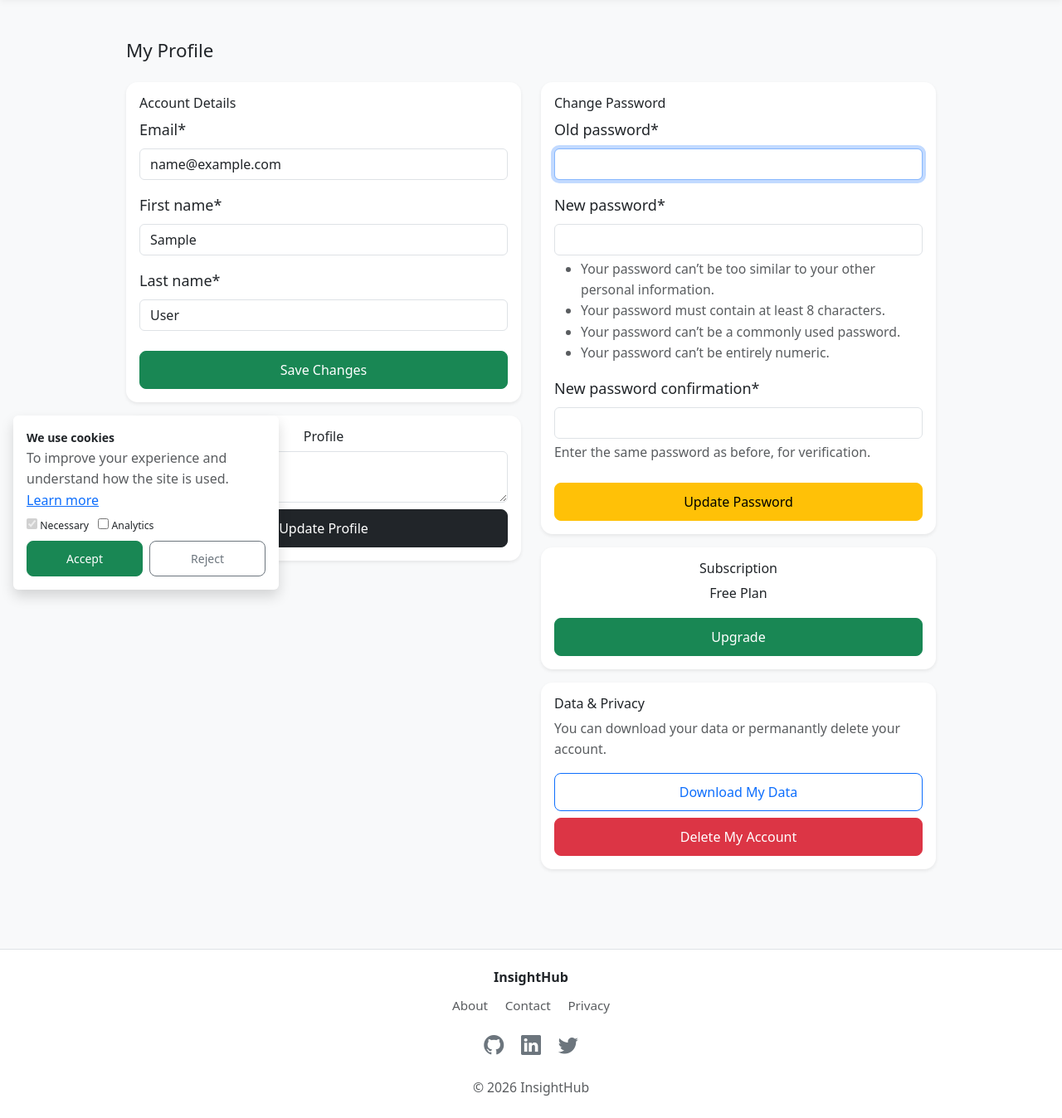
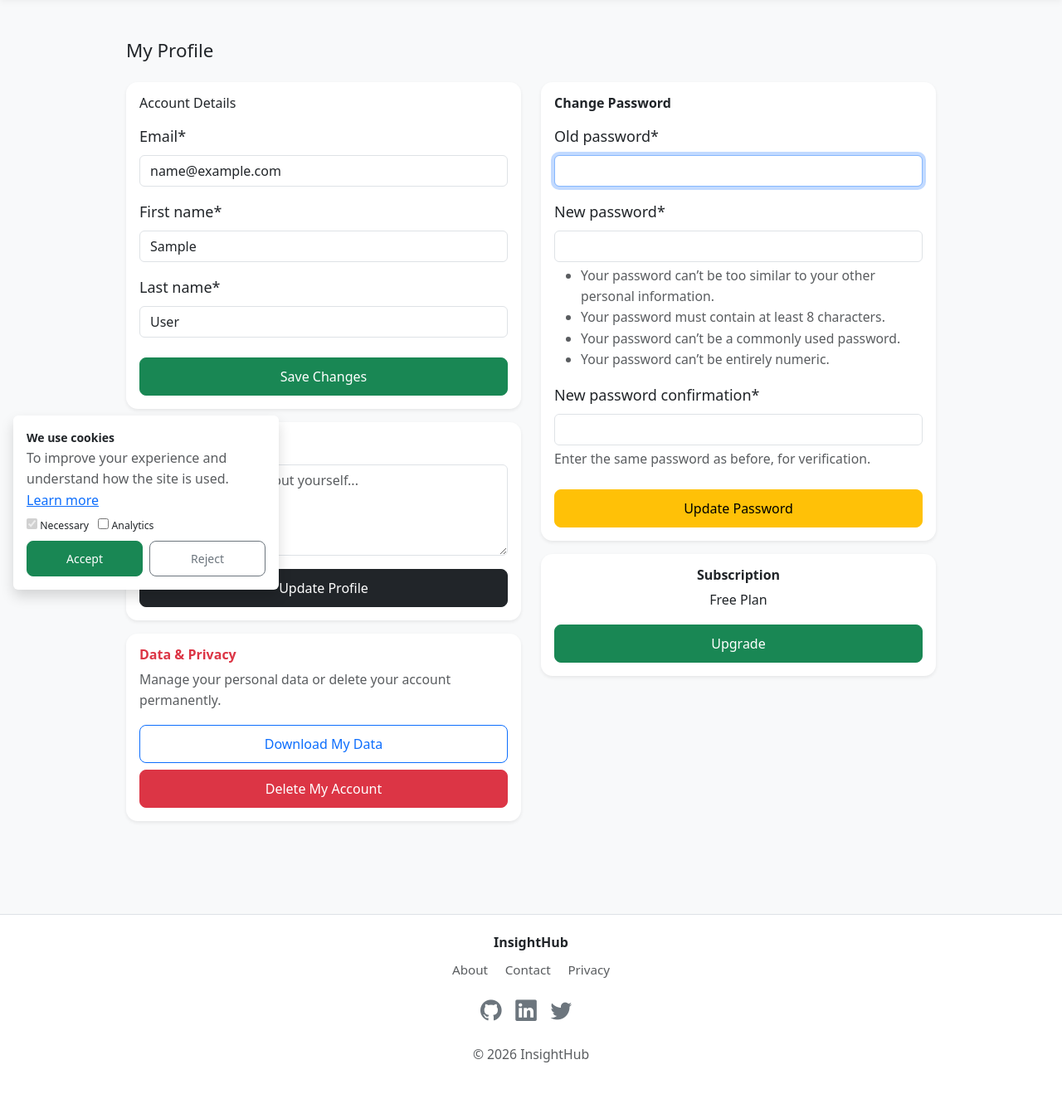
Before and after one commit to ghanshyam20/my-fullstack-project, a Django app: page /profile/ in a window 1280 px wide. Shown: the part 73-1421 px from the top of the page at 83% size. After the commit the page ends 1354 px from the top, so only its background shows below. Run offline with Django 5.2, Linux system fonts and the light colour scheme; the visitor is signed in with stand-in values (Sample User, id 1); data comes from the database, SQL or seed files in the repository; data that the repository does not hold is empty; some libraries are stand-ins or nearby versions.

```diff
--- a/account/static/account/css/index.css
+++ b/account/static/account/css/index.css
@@ -288,6 +288,33 @@ footer i:hover {
 
 }
 
+.contact-link {
+  color: #6c757d;
+  text-decoration: none;
+  transition: 0.2s;
+  cursor: pointer;
+}
+
+.contact-link:hover {
+  color: #000;
+  text-decoration: underline;
+}
+
+
+.social-icon {
+  font-size: 1.6rem;
+  color: #333;
+  margin-right: 12px;
+  display: inline-block;
+  transition: 0.3s;
+}
+
+.social-icon:hover {
+  color: #000;
+  transform: translateY(-3px);
+}
+
+
 /*  for smal Small mobile  */
 @media (max-width: 480px) {
 
--- a/account/templates/account/profile.html
+++ b/account/templates/account/profile.html
@@ -12,10 +12,10 @@
         <!-- left side  -->
         <div class="col-md-6">
 
-            <!-- for account details -->
-            <div class="card shadow-sm">
+            <!-- accoutn details  -->
+            <div class="card shadow-sm mb-3">
                 <div class="card-body">
-                    <h6>Account Details</h6>
+                    <h6 class="mb-3">Account Details</h6>
 
                     <form method="POST">
                         {% csrf_token %}
@@ -28,100 +28,38 @@
                 </div>
             </div>
 
-            <!-- for profile image and bio -->
-            <div class="card shadow-sm mt-3 text-center">
+            <!-- Profile  -->
+            <div class="card shadow-sm mb-3">
                 <div class="card-body">
+                    <h6 class="mb-3">Profile</h6>
 
-                    <h6>Profile</h6>
-
-
-
-                    <form method="POST" >
+                    <form method="POST">
                         {% csrf_token %}
 
-
-
-                        <textarea name="bio" class="form-control mb-2"
-                            placeholder="Bio">{{ request.user.profile.bio }}</textarea>
+                        <textarea name="bio"
+                            class="form-control mb-3"
+                            rows="4"
+                            placeholder="Write something about yourself...">{{ request.user.profile.bio }}</textarea>
 
                         <button name="update_profile_extra" class="btn btn-dark w-100">
                             Update Profile
                         </button>
                     </form>
-
                 </div>
             </div>
 
-        </div>
-
-
-       <!-- right side  -->
-<div class="col-md-6">
-
-    <!-- pasword  -->
-    <div class="card shadow-sm">
-        <div class="card-body">
-            <h6>Change Password</h6>
-
-            <form method="POST">
-                {% csrf_token %}
-                {{ PasswordForm|crispy }}
-
-                <button name="change_password" class="btn btn-warning w-100 mt-2">
-                    Update Password
-                </button>
-            </form>
-        </div>
-    </div>
-
-    <!-- client only  -->
-    {% if not request.user.is_writer %}
-    <div class="card shadow-sm mt-3 text-center">
+            <!-- data and privacy  -->
+            <div class="card shadow-sm mb-3">
                 <div class="card-body">
 
-            <h6>Subscription</h6>
+                    <h6 class="fw-bold text-danger">Data & Privacy</h6>
 
-            {% if subscription %}
-                <p class="fw-bold">{{ subscription.plan }}</p>
-                <small>Expires: {{ subscription.expires_at }}</small>
-            {% else %}
-                <p>Free Plan</p>
-                <a href="#" class="btn btn-success w-100">
-                    Upgrade
-                </a>
-            {% endif %}
-
-        </div>
-    </div>
-    {% endif %}
-
-    <!-- writer only  -->
-    {% if request.user.is_writer %}
-    <div class="card shadow-sm mt-3">
-        <div class="card-body">
-
-            <h6>Writer Tools</h6>
-
-            <a href="{% url 'create-article' %}" class="btn btn-dark w-100 mb-2">
-                Create Article
-            </a>
-
-            <a href="{% url 'my-articles' %}" class="btn btn-outline-dark w-100">
-                My Articles
-            </a>
-
-        </div>
-    </div>
-    {% endif %}
-    <div class="card shadow-sm mt-3">
-      <div class="card-body">
-
-        <h6>Data & Privacy</h6>
                     <p class="text-muted small mb-3">
-          You can download your data or permanantly delete your account.
+                        Manage your personal data or delete your account permanently.
                     </p>
 
-        <a href="{% url 'export-data' %}" class="btn btn-outline-primary w-100 mb-2">
+                    <a href="{% url 'export-data' %}"
+                       class="btn btn-outline-primary w-100 mb-2">
                         Download My Data
                     </a>
 
@@ -138,6 +76,62 @@
 
         </div>
 
+
+
+        <div class="col-md-6">
+
+            <!-- writer tools  -->
+            {% if request.user.is_writer %}
+            <div class="card shadow-sm mb-3">
+                <div class="card-body">
+                    <h6 class="fw-bold mb-3">Writer Tools</h6>
+
+                    <a href="{% url 'create-article' %}" class="btn btn-dark w-100 mb-2">
+                        Create Article
+                    </a>
+
+                    <a href="{% url 'my-articles' %}" class="btn btn-outline-dark w-100">
+                        My Articles
+                    </a>
+                </div>
+            </div>
+            {% endif %}
+
+            <!-- Password -->
+            <div class="card shadow-sm mb-3">
+                <div class="card-body">
+                    <h6 class="fw-bold mb-3">Change Password</h6>
+
+                    <form method="POST">
+                        {% csrf_token %}
+                        {{ PasswordForm|crispy }}
+
+                        <button name="change_password" class="btn btn-warning w-100 mt-2">
+                            Update Password
+                        </button>
+                    </form>
+                </div>
+            </div>
+
+            <!-- Subscription  -->
+            {% if not request.user.is_writer %}
+            <div class="card shadow-sm mb-3 text-center">
+                <div class="card-body">
+                    <h6 class="fw-bold mb-2">Subscription</h6>
+
+                    {% if subscription %}
+                        <p class="fw-bold">{{ subscription.plan }}</p>
+                        <small>Expires: {{ subscription.expires_at }}</small>
+                    {% else %}
+                        <p>Free Plan</p>
+                        <a href="{% url 'create-order' %}" class="btn btn-success w-100">
+                            Upgrade
+                        </a>
+                    {% endif %}
+                </div>
+            </div>
+            {% endif %}
+
         </div>
 
     </div>
--- a/account/views.py
+++ b/account/views.py
@@ -11,7 +11,7 @@ from cms import settings
 from cms.settings import EMAIL_HOST_USER
 from writer.forms import UpdateUserForm
 from .forms import CreateUserForm, LoginForm
-from .models import EmailOtp, CustomUser,ContactMessage
+from .models import EmailOtp, CustomUser,ContactMessage, Profile
 from writer.models import Article
 from django.contrib.messages import get_messages
 from django.contrib.auth import update_session_auth_hash
@@ -132,6 +132,9 @@ def verify_otp(request, user_id):
             otp_obj.delete()
 
 
+            login(request, user)
+
+
 
             #  for writer =  second email + pending page
             if user.is_writer_requested:
@@ -172,7 +175,7 @@ def verify_otp(request, user_id):
                     fail_silently=False,
                 )
 
-                return redirect('my-login')
+                return redirect('client-dashboard')
 
         else:
             messages.error(request, "Invalid or expired OTP. Please try again.")
@@ -336,6 +339,7 @@ def export_data(request):
 def profile_page(request):
 
     user = request.user
+    profile, created = Profile.objects.get_or_create(user=user)
 
     update_form = UpdateUserForm(instance=user)
     password_form = PasswordChangeForm(user=user)
@@ -372,7 +376,7 @@ def profile_page(request):
         # update  bio and image
         elif "update_profile_extra" in request.POST:
 
-            profile = user.profile
+
 
             profile.bio = request.POST.get("bio")
 
@@ -387,6 +391,7 @@ def profile_page(request):
         'UpdateUserForm': update_form,
         'PasswordForm': password_form,
         'subscription': subscription,
+        'profile': profile,
     })
 
 
--- a/cms/settings.py
+++ b/cms/settings.py
@@ -36,7 +36,7 @@ INSTALLED_APPS = [
     'django.contrib.staticfiles',
     'crispy_forms',
     'crispy_bootstrap5',
-    "account",
+    "account.apps.AccountConfig",
     "writer",
     'client',
     'storages',
--- a/templates/base.html
+++ b/templates/base.html
@@ -116,9 +116,9 @@
     </div>
 
     <div class="mb-3">
-      <a href="https://github.com/ghanshyam20"><i class="bi bi-github fs-4 mx-2"></i></a>
-      <a href="https://www.linkedin.com/in/ghanshyam2026/"><i class="bi bi-linkedin fs-4 mx-2"></i></a>
-      <a href="https://x.com/ghanshyamb61482"><i class="bi bi-twitter fs-4 mx-2"></i></a>
+      <a href="https://github.com/ghanshyam20" class="social-icon"><i class="bi bi-github"></i></a>
+      <a href="https://www.linkedin.com/in/ghanshyam2026/" class="social-icon"><i class="bi bi-linkedin"></i></a>
+      <a href="https://x.com/ghanshyamb61482" class="social-icon"><i class="bi bi-twitter "></i></a>
     </div>
 
     <small class="text-muted">© 2026 InsightHub</small>
```
Also changed, not shown: account/templates/account/contact.html (+23 -17 lines). Lines whose indentation alone changed are shown as unchanged.
